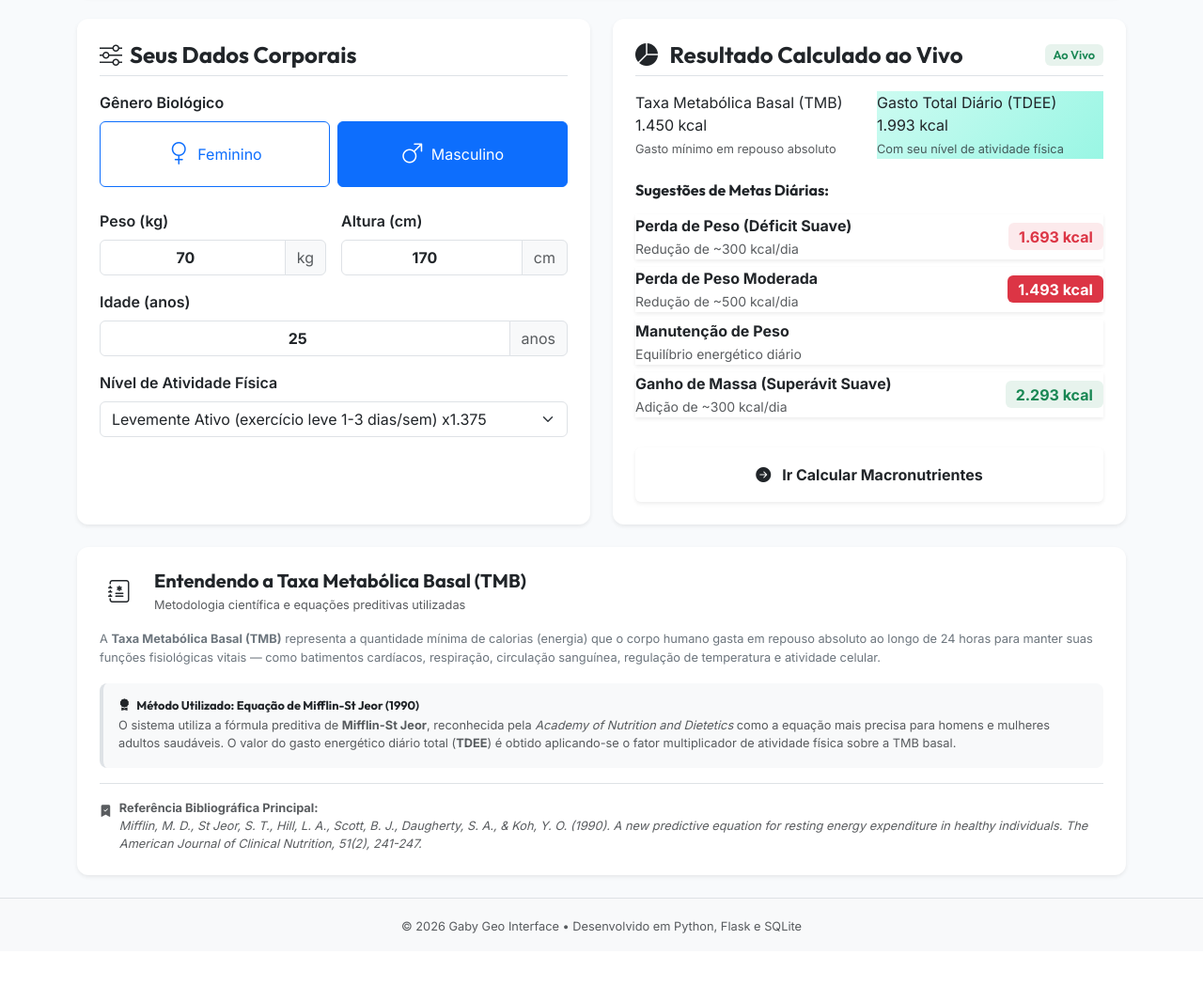
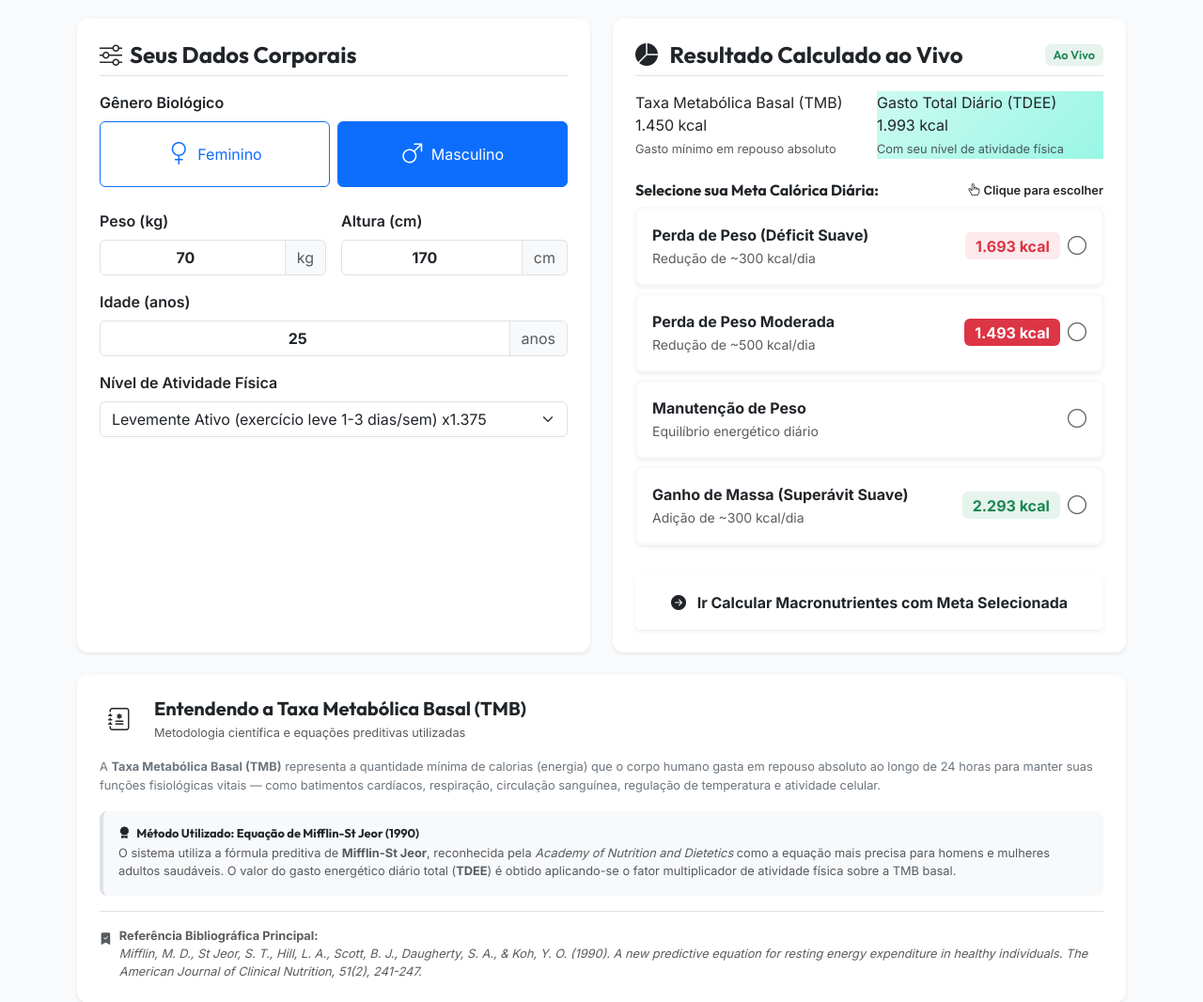
Before and after one commit to Owvan/MacroNutrition, a Flask app: template app/templates/bmr_calculator.html in a window 1280 px wide. Shown: the part 279-1345 px from the top of the page at 94% size. Before the commit the page ends 1272 px from the top, so only its background shows below. Run offline with Flask 3, Linux system fonts and the light colour scheme; the template is opened without the code that fills it, so the values that code supplies are empty.

Commit message:
feat: permite selecao interativa das metas sugeridas de calorias na calculadora tmb e transfere o valor escolhido para os macronutrientes

```diff
--- a/app/templates/bmr_calculator.html
+++ b/app/templates/bmr_calculator.html
@@ -111,7 +111,7 @@
         </div>
     </div>
 
-    <!-- Coluna Direita: Resultados e Botão Único de Avanço -->
+    <!-- Coluna Direita: Resultados e Seleção de Meta Diária -->
     <div class="col-lg-6">
         <div class="card card-custom p-4 h-100 shadow-sm border-0">
             <h4 class="fw-bold text-dark mb-3 pb-2 border-bottom d-flex align-items-center justify-content-between">
@@ -141,11 +141,16 @@
                 </div>
             </div>
 
-            <!-- Metas Calóricas Sugeridas -->
-            <h6 class="fw-bold text-dark mb-3">Sugestões de Metas Diárias:</h6>
+            <!-- Metas Calóricas Sugeridas (Interativas / Selecionáveis) -->
+            <div class="d-flex align-items-center justify-content-between mb-2">
+                <h6 class="fw-bold text-dark m-0">Selecione sua Meta Calórica Diária:</h6>
+                <small class="text-teal fw-semibold fs-7"><i class="bi bi-hand-index-thumb me-1"></i>Clique para escolher</small>
+            </div>
 
             <div class="d-flex flex-column gap-2 mb-4">
-                <div class="target-card loss d-flex align-items-center justify-content-between shadow-sm {% if profile and profile.goal_type == 'weight_loss' %}border border-2 border-danger{% endif %}">
+                <!-- Card 1: Pérda Suave -->
+                <div class="target-card-selectable cursor-pointer p-3 rounded-3 border border-2 border-light bg-white shadow-sm transition-all {% if profile and profile.goal_type == 'weight_loss' %}user-objective{% endif %}" data-target-type="loss_mild" onclick="selectTargetCard(this, 'loss_mild')">
+                    <div class="d-flex align-items-center justify-content-between">
                         <div>
                             <strong class="d-block text-dark">
                                 Perda de Peso (Déficit Suave)
@@ -153,22 +158,34 @@
                             </strong>
                             <small class="text-muted">Redução de ~300 kcal/dia</small>
                         </div>
+                        <div class="d-flex align-items-center gap-2">
                             <span class="badge bg-danger bg-opacity-10 text-danger fs-6 fw-bold" id="live-loss-mild">
                                 {{ result.targets.weight_loss_mild|round|int if result else '1.693' }} kcal
                             </span>
+                            <i class="bi bi-circle check-icon text-muted fs-5"></i>
+                        </div>
+                    </div>
                 </div>
 
-                <div class="target-card loss d-flex align-items-center justify-content-between shadow-sm" style="border-left-color: #dc2626;">
+                <!-- Card 2: Pérda Moderada -->
+                <div class="target-card-selectable cursor-pointer p-3 rounded-3 border border-2 border-light bg-white shadow-sm transition-all" data-target-type="loss_norm" onclick="selectTargetCard(this, 'loss_norm')">
+                    <div class="d-flex align-items-center justify-content-between">
                         <div>
                             <strong class="d-block text-dark">Perda de Peso Moderada</strong>
                             <small class="text-muted">Redução de ~500 kcal/dia</small>
                         </div>
+                        <div class="d-flex align-items-center gap-2">
                             <span class="badge bg-danger text-white fs-6 fw-bold" id="live-loss-norm">
                                 {{ result.targets.weight_loss_normal|round|int if result else '1.493' }} kcal
                             </span>
+                            <i class="bi bi-circle check-icon text-muted fs-5"></i>
+                        </div>
+                    </div>
                 </div>
 
-                <div class="target-card maintain d-flex align-items-center justify-content-between shadow-sm {% if profile and profile.goal_type == 'maintenance' %}border border-2 border-teal{% endif %}">
+                <!-- Card 3: Manutenção -->
+                <div class="target-card-selectable cursor-pointer p-3 rounded-3 border border-2 border-light bg-white shadow-sm transition-all {% if profile and profile.goal_type == 'maintenance' %}user-objective{% endif %}" data-target-type="maintain" onclick="selectTargetCard(this, 'maintain')">
+                    <div class="d-flex align-items-center justify-content-between">
                         <div>
                             <strong class="d-block text-dark">
                                 Manutenção de Peso
@@ -176,12 +193,18 @@
                             </strong>
                             <small class="text-muted">Equilíbrio energético diário</small>
                         </div>
+                        <div class="d-flex align-items-center gap-2">
                             <span class="badge bg-teal-light text-teal fs-6 fw-bold" id="live-maintain">
                                 {{ result.tdee|round|int if result else '1.993' }} kcal
                             </span>
+                            <i class="bi bi-circle check-icon text-muted fs-5"></i>
+                        </div>
+                    </div>
                 </div>
 
-                <div class="target-card gain d-flex align-items-center justify-content-between shadow-sm {% if profile and profile.goal_type == 'weight_gain' %}border border-2 border-success{% endif %}">
+                <!-- Card 4: Ganho de Massa -->
+                <div class="target-card-selectable cursor-pointer p-3 rounded-3 border border-2 border-light bg-white shadow-sm transition-all {% if profile and profile.goal_type == 'weight_gain' %}user-objective{% endif %}" data-target-type="gain_mild" onclick="selectTargetCard(this, 'gain_mild')">
+                    <div class="d-flex align-items-center justify-content-between">
                         <div>
                             <strong class="d-block text-dark">
                                 Ganho de Massa (Superávit Suave)
@@ -189,16 +212,20 @@
                             </strong>
                             <small class="text-muted">Adição de ~300 kcal/dia</small>
                         </div>
+                        <div class="d-flex align-items-center gap-2">
                             <span class="badge bg-success bg-opacity-10 text-success fs-6 fw-bold" id="live-gain-mild">
                                 {{ result.targets.weight_gain_mild|round|int if result else '2.293' }} kcal
                             </span>
+                            <i class="bi bi-circle check-icon text-muted fs-5"></i>
+                        </div>
+                    </div>
                 </div>
             </div>
 
-            <!-- Botão Único de Ação para Avançar -->
+            <!-- Botão Único de Ação com Meta Selecionada -->
             <div class="mt-auto text-end pt-2">
-                <a href="{{ url_for('main.macronutrients') }}" class="btn btn-teal w-100 py-3 fs-6 fw-bold shadow-sm">
-                    <i class="bi bi-arrow-right-circle-fill me-2"></i> Ir Calcular Macronutrientes
+                <a href="{{ url_for('main.macronutrients') }}" id="btn-advance-macros" data-base-url="{{ url_for('main.macronutrients') }}" class="btn btn-teal w-100 py-3 fs-6 fw-bold shadow-sm">
+                    <i class="bi bi-arrow-right-circle-fill me-2"></i> Ir Calcular Macronutrientes com Meta Selecionada
                 </a>
             </div>
         </div>
```
Also changed, not shown: app/routes/main_routes.py (+10 -1 lines), app/static/js/bmr.js (+71 -3 lines). Lines whose indentation alone changed are shown as unchanged.
